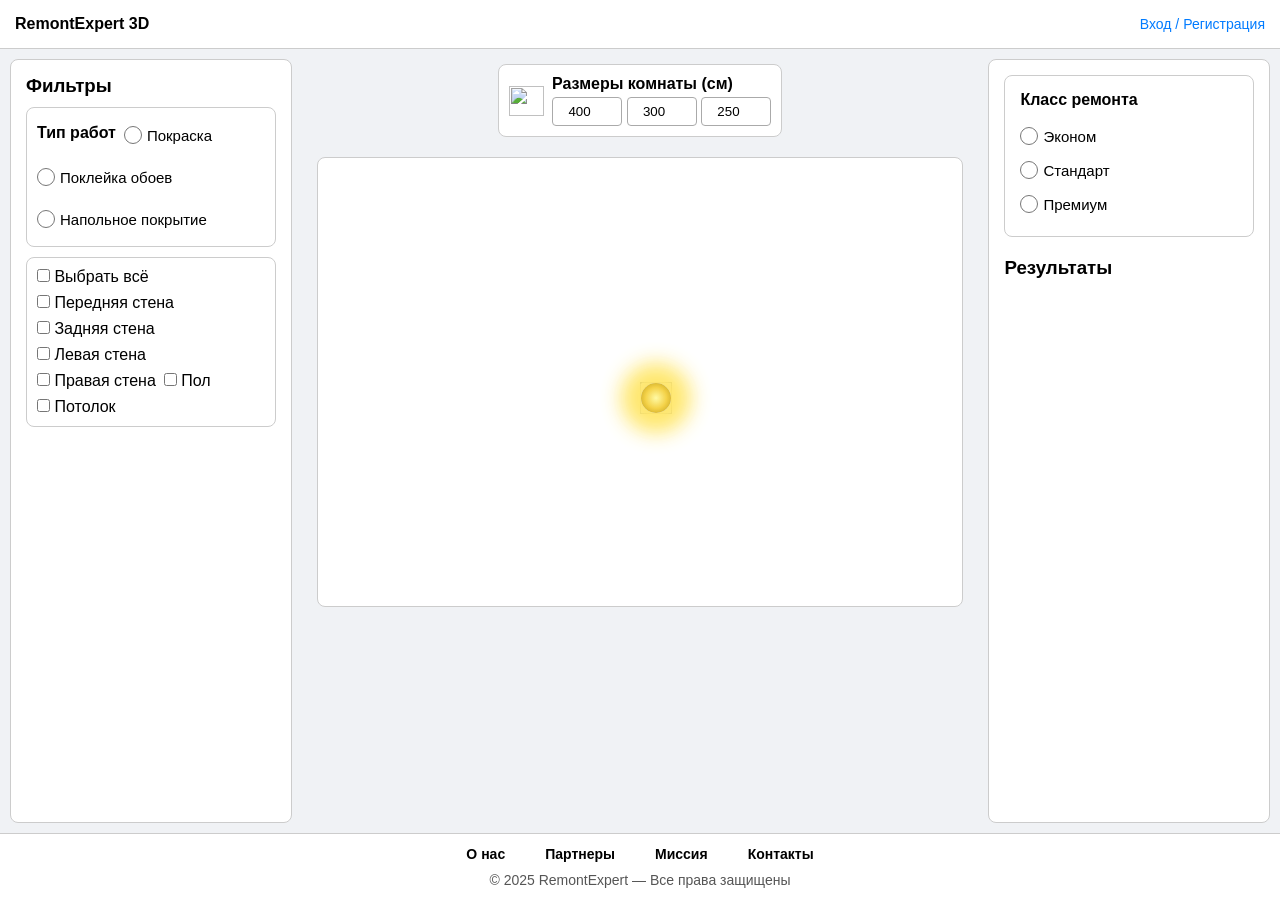
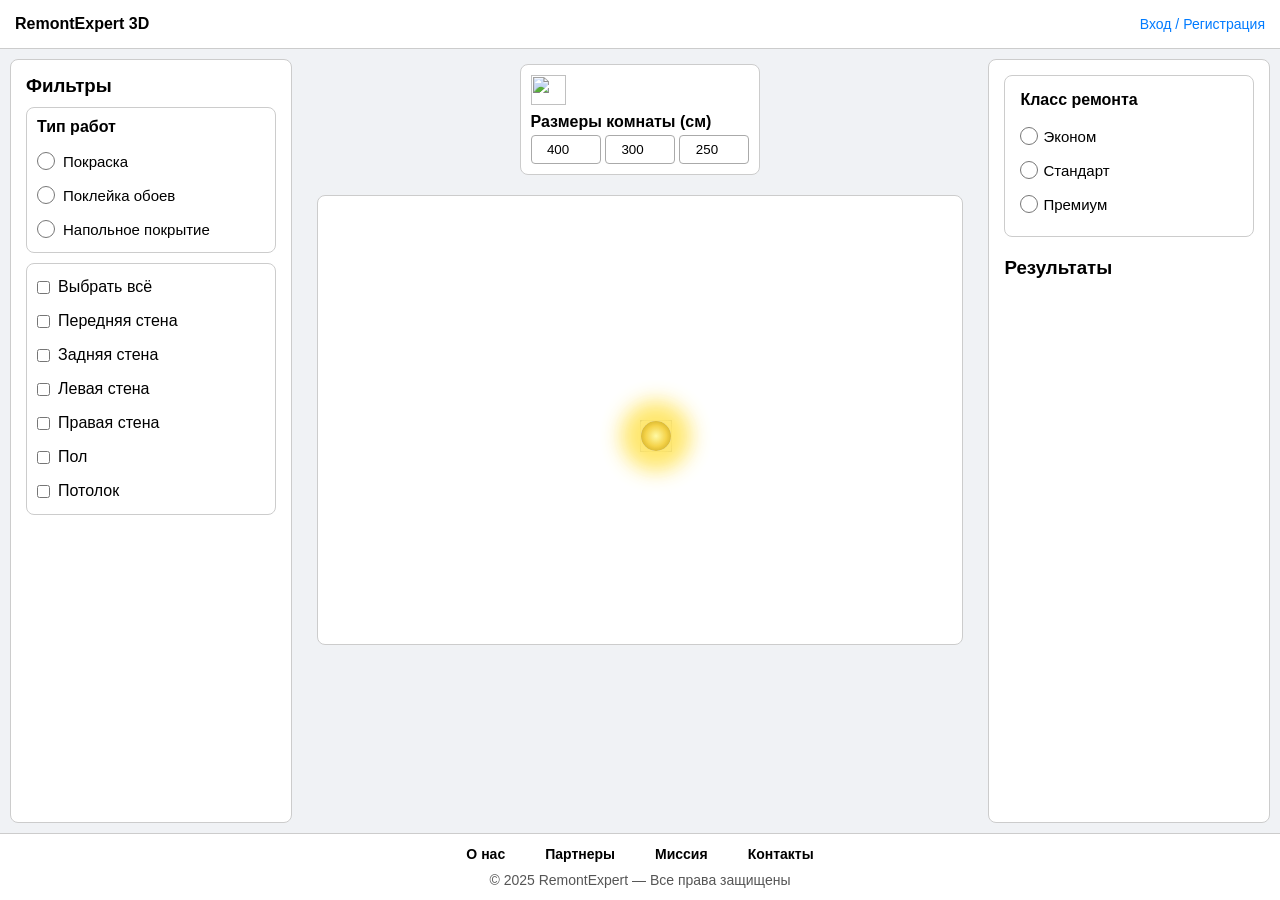

Phase 1 complete - First effective version

--- a/style.css
+++ b/style.css
@@ -15,6 +15,10 @@ body {
     flex-direction: column;
 }
 
+header {
+    flex-shrink: 0;
+}
+
 /* =========================================================
    Шапка сайта
    ========================================================= */
@@ -103,13 +107,20 @@ header {
     padding: 10px;
     margin-bottom: 10px;
     display: flex;
+    flex-direction: column;
     gap: 8px;
-    align-items: center;
-    flex-wrap: wrap;
 }
 
 .input-block h4 {
     margin-bottom: 4px;
+}
+
+.input-block label {
+    display: flex;
+    align-items: center;
+    gap: 8px;
+    padding: 4px 0;
+    cursor: pointer;
 }
 
 .input-block input[type="number"] {
@@ -259,6 +270,8 @@ header {
     display: flex;
     justify-content: center;
     align-items: center;
+    flex-shrink: 0;
+    margin-top: auto;
 }
 
 .footer-content {
